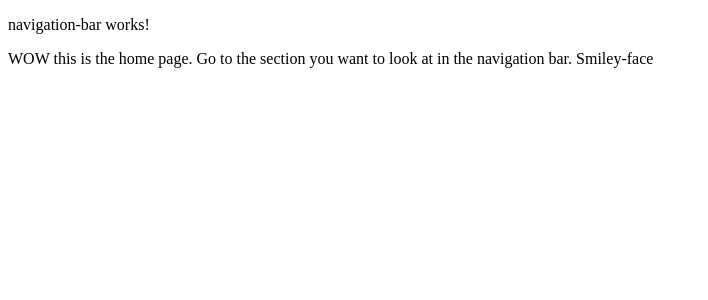
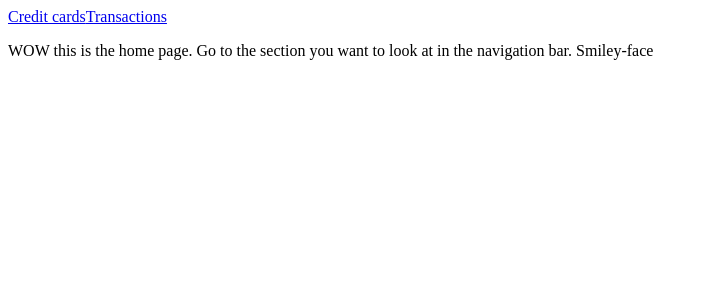
Before and after one commit to rasmoller/AFE-Angular-handin, an Angular app: page / in a window 1280 px wide. Shown: the top 300 px of the page, without its empty margins (0-708 px from the left). Built offline with nearby package versions, Linux system fonts and the light colour scheme.

Commit message:
Fixed pathing in TS - Added services to credit-card and transaction - started on navigationbar

```diff
--- a/src/app/app.component.html
+++ b/src/app/app.component.html
@@ -1,2 +1,2 @@
-<app-navigation-bar></app-navigation-bar>
+<app-navigation-bar [routes]="routes"></app-navigation-bar>
 <router-outlet></router-outlet>
--- a/src/app/app.component.ts
+++ b/src/app/app.component.ts
@@ -1,4 +1,5 @@
 import { Component } from '@angular/core';
+import { Route } from '@Types/base/route';
 
 @Component({
     selector: 'app-root',
@@ -7,4 +8,15 @@ import { Component } from '@angular/core';
 })
 export class AppComponent {
     title = 'HandIn1';
+
+    routes: Route[] = [
+        {
+            label: 'Credit cards',
+            url: '/credit-card',
+        },
+        {
+            label: 'Transactions',
+            url: '/transaction',
+        },
+    ];
 }
--- a/src/app/components/navigation-bar/navigation-bar.component.html
+++ b/src/app/components/navigation-bar/navigation-bar.component.html
@@ -1 +1,3 @@
-<p>navigation-bar works!</p>
+<div class="nav-bar">
+    <a *ngFor="let route of routes" routerLink="{{route.url}}">{{route.label}}</a>
+</div>
--- a/src/app/components/navigation-bar/navigation-bar.component.ts
+++ b/src/app/components/navigation-bar/navigation-bar.component.ts
@@ -1,5 +1,5 @@
 import { Component, Input, OnInit } from '@angular/core';
-import { Route } from '../route';
+import { Route } from '@Types/base/route';
 
 @Component({
     selector: 'app-navigation-bar',
--- a/tsconfig.json
+++ b/tsconfig.json
@@ -21,7 +21,10 @@
     "lib": [
       "es2020",
       "dom"
-    ]
+    ],
+    "paths": {
+      "@Types/*": ["./src/app/types/*"]
+    }
   },
   "angularCompilerOptions": {
     "enableI18nLegacyMessageIdFormat": false,
```
Also changed, not shown: src/app/credit-card/credit-card.service.ts (+16 -2 lines), src/app/transaction/transaction.service.ts (added, +26 -0 lines), src/app/types/credit-card/credit-card.ts (added, +8 -0 lines), src/app/types/transaction/transaction.ts (added, +9 -0 lines), src/app/types/base/route.ts (renamed from src/app/components/route.ts), 1 other file (tests, documents, lock files or other folders).
